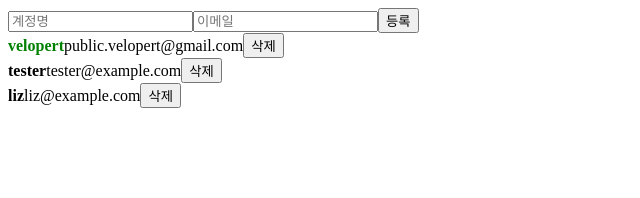
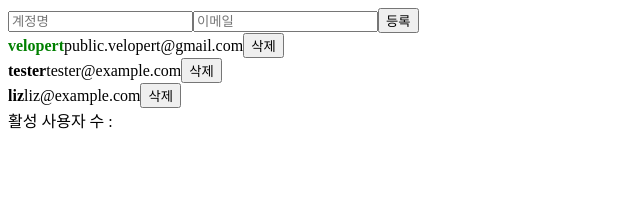
Before and after one commit to ChoiHongBok/study_react, a React (Create React App) app: page / in a window 1280 px wide. Shown: the top 198 px of the page, without its empty margins (0-640 px from the left). Built offline with nearby package versions, Linux system fonts and the light colour scheme.

Commit message:
useMemo 를 이용하여 데이터에 변환가 있을때에만 랜더링되도록 해봄

```diff
--- a/src/App.js
+++ b/src/App.js
@@ -1,10 +1,17 @@
-import React, {useState, useRef} from 'react';
+import React, {useState, useRef, useMemo} from 'react';
 import Hello from './Hello';
 import Wrapper from './Wrapper';
 import Counter from "./Counter";
 import InputSample from "./InputSample";
 import UserList from "./UserList";
 import CreateUser from "./CreateUser";
+
+function countActiveUsers(users) {
+    console.log("활성 사용자 수 세는중");
+    return users.filter(user => {
+        return user.active;
+    }).length;
+}
 
 function App() {
     const [users, changeUsers] = useState([
@@ -80,6 +87,10 @@
         ));
     }
 
+    let activeUserCount = useMemo(() => {
+        countActiveUsers(users);
+    }, [users]);
+
     return (
         <div>
             {/*<Wrapper>*/}
@@ -91,6 +102,7 @@
             {/*<InputSample />*/}
             <CreateUser userName={userName} email={email} onChange={onChange} onCreate={onCreate} />
             <UserList users={users} onRemove={onRemove} onToggle={onToggle} />
+            <div>활성 사용자 수 : {activeUserCount}</div>
         </div>
     );
 }
```
Also changed, not shown: src/UserList.js (+4 -4 lines).
